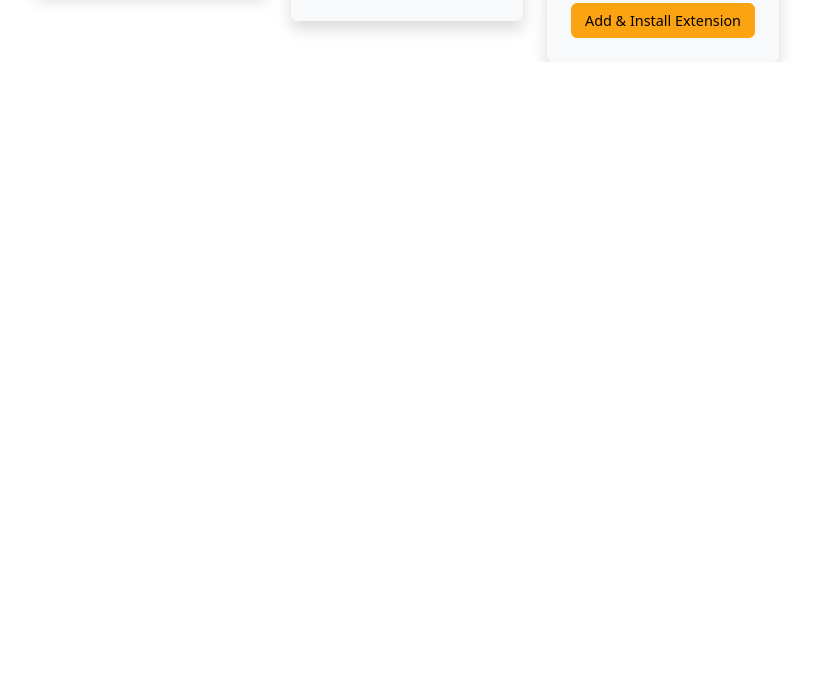
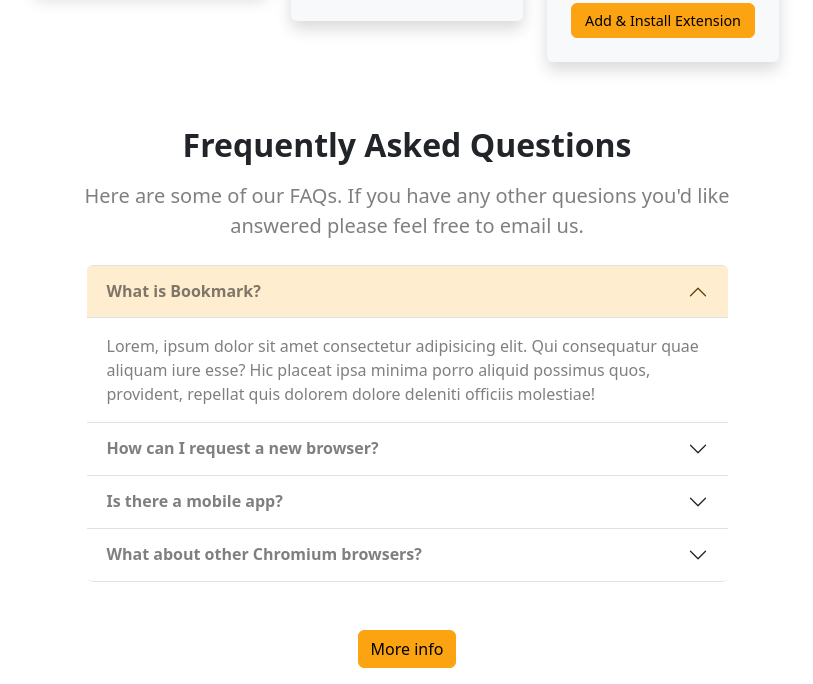
Before and after one commit to marmorrei/Sprint-2, a website: page index.html in a window 1280 px wide. Shown: the part 2205-2889 px from the top of the page, without its empty margins (233-1046 px from the left). Before the commit the page ends 2267 px from the top, so only its background shows below. Drawn offline with nearby package versions, Linux system fonts and the light colour scheme.

Commit message:
Ejercicio 4

```diff
--- a/index.html
+++ b/index.html
@@ -168,6 +168,96 @@
     </div>
   </section>
 
+  <!-- FAQs -->
+  <section class="container d-flex flex-column justify-content-center align-items-center">
+    <div class="row mt-5 d-flex justify-content-center">
+      <div class="col-12 col-lg-8">
+        <div class="card border-0">
+          <div class="card-body d-flex flex-column justify-content-center">
+            <h2 class="card-title text-center fw-bold" id="faqs">Frequently Asked Questions</h2>
+            <p class="card-text fs-5 text-black-50 text-center align-self-center p-2">
+              Here are some of our FAQs. If you have any other quesions you'd like
+              answered please feel free to email us.
+            </p>
+          </div>
+        </div>
+      </div>
+
+      <div class="col-12 col-lg-7">
+        <div class="accordion" id="accordionFaqs">
+          <div class="accordion-item border-start-0 border-end-0">
+            <h2 class="accordion-header" id="question1">
+              <button class="accordion-button text-black-50 fw-bold" type="button" data-bs-toggle="collapse"
+                data-bs-target="#collapseOne" aria-expanded="true" aria-controls="collapseOne">
+                What is Bookmark?
+              </button>
+            </h2>
+            <div id="collapseOne" class="accordion-collapse collapse show" aria-labelledby="question1"
+              data-bs-parent="#accordionFaqs">
+              <div class="accordion-body text-black-50">
+                Lorem, ipsum dolor sit amet consectetur adipisicing elit. Qui consequatur quae aliquam iure esse? Hic
+                placeat ipsa minima porro aliquid possimus quos, provident, repellat quis dolorem dolore deleniti
+                officiis molestiae!
+              </div>
+            </div>
+          </div>
+          <div class="accordion-item border-start-0 border-end-0">
+            <h2 class="accordion-header" id="question2">
+              <button class="accordion-button collapsed text-black-50 fw-bold" type="button" data-bs-toggle="collapse"
+                data-bs-target="#collapseTwo" aria-expanded="false" aria-controls="collapseTwo">
+                How can I request a new browser?
+              </button>
+            </h2>
+            <div id="collapseTwo" class="accordion-collapse collapse" aria-labelledby="question2"
+              data-bs-parent="#accordionFaqs">
+              <div class="accordion-body text-black-50">
+                Lorem, ipsum dolor sit amet consectetur adipisicing elit. Qui consequatur quae aliquam iure esse? Hic
+                placeat ipsa minima porro aliquid possimus quos, provident, repellat quis dolorem dolore deleniti
+                officiis molestiae!
+              </div>
+            </div>
+          </div>
+          <div class="accordion-item border-start-0 border-end-0">
+            <h2 class="accordion-header" id="question3">
+              <button class="accordion-button collapsed text-black-50 fw-bold" type="button" data-bs-toggle="collapse"
+                data-bs-target="#collapseThree" aria-expanded="false" aria-controls="collapseThree">
+                Is there a mobile app?
+              </button>
+            </h2>
+            <div id="collapseThree" class="accordion-collapse collapse" aria-labelledby="question3"
+              data-bs-parent="#accordionFaqs">
+              <div class="accordion-body text-black-50">
+                Lorem, ipsum dolor sit amet consectetur adipisicing elit. Qui consequatur quae aliquam iure esse? Hic
+                placeat ipsa minima porro aliquid possimus quos, provident, repellat quis dolorem dolore deleniti
+                officiis molestiae!
+              </div>
+            </div>
+          </div>
+          <div class="accordion-item border-start-0 border-end-0">
+            <h2 class="accordion-header" id="question4">
+              <button class="accordion-button collapsed text-black-50 fw-bold" type="button" data-bs-toggle="collapse"
+                data-bs-target="#collapseFour" aria-expanded="false" aria-controls="collapseFour">
+                What about other Chromium browsers?
+              </button>
+            </h2>
+            <div id="collapseFour" class="accordion-collapse collapse" aria-labelledby="question4"
+              data-bs-parent="#accordionFaqs">
+              <div class="accordion-body text-black-50">
+                Lorem, ipsum dolor sit amet consectetur adipisicing elit. Qui consequatur quae aliquam iure esse? Hic
+                placeat ipsa minima porro aliquid possimus quos, provident, repellat quis dolorem dolore deleniti
+                officiis molestiae!
+              </div>
+            </div>
+          </div>
+        </div>
+      </div>
+
+      <div class="col-12 d-flex justify-content-center mt-5 mb-3">
+        <button type="button" class="btn btn-primary">More info</button>
+      </div>
+    </div>
+  </section>
+
   <script src="https://cdn.jsdelivr.net/npm/bootstrap@5.0.2/dist/js/bootstrap.bundle.min.js"
     integrity="sha384-MrcW6ZMFYlzcLA8Nl+NtUVF0sA7MsXsP1UyJoMp4YLEuNSfAP+JcXn/tWtIaxVXM"
     crossorigin="anonymous">
```
